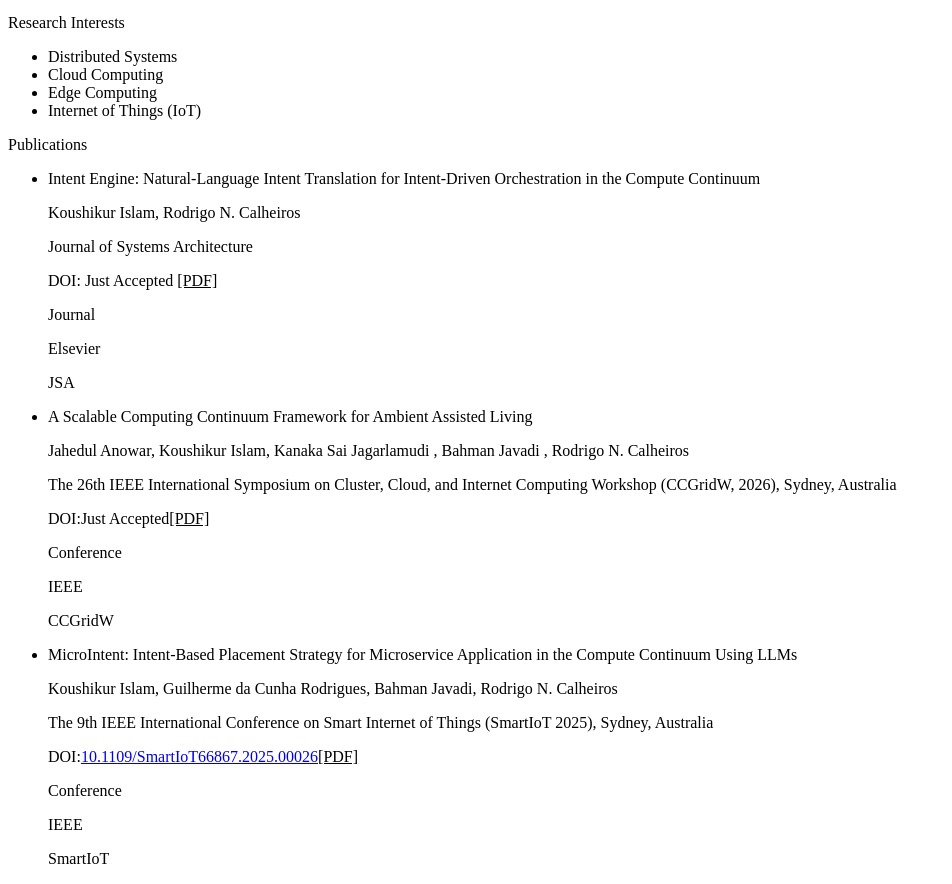
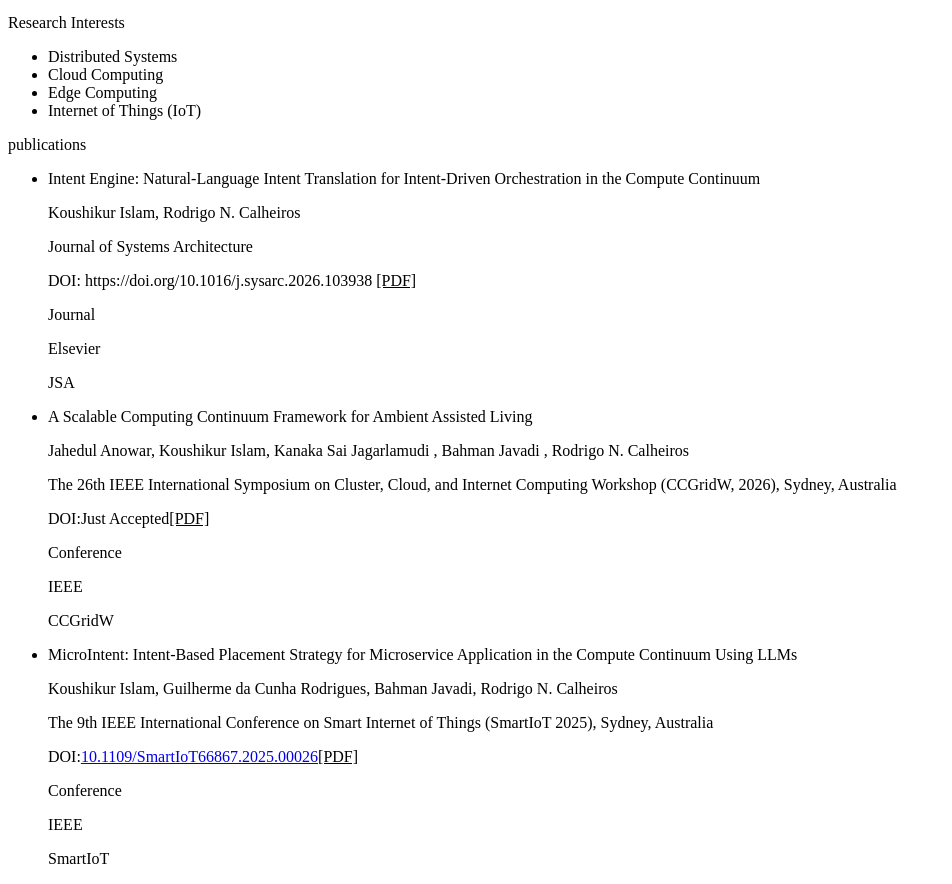
Before and after one commit to koushikur-islam/koushikur-islam.github.io, a Next.js app: page / in a window 1280 px wide. Shown: the part 1143-2027 px from the top of the page, without its empty margins (0-952 px from the left). Built offline with nearby package versions, Linux system fonts and the light colour scheme; a web font is replaced by a local one.

Commit message:
updated DOIs

```diff
--- a/components/PublicationsComponent.tsx
+++ b/components/PublicationsComponent.tsx
@@ -1,27 +1,14 @@
 import { DatabaseOutlined, CodeOutlined, LaptopOutlined, CloudOutlined, LinkOutlined } from '@ant-design/icons';
 import Image from 'next/image';
-export default function PublicationsComponent() {
+export default function PublicationsComponent(title: string) {
+    var title = "publications"
     return (< div className=''>
         <div className="limited-box">
             <div className='uppercase text-lg font-semibold pb-3 pl-5' style={{ color: 'var(--primary-color)' }}>
-                Publications
+                {title}
             </div>
             <ul className='px-5'>
-                {/* <li className='border-t border-slate-700 rounded pb-3'>
-                    <div className='mt-3'>
-                        <p className='mr font-semibold text-lg'>Assurance Interference in Intent-Driven Management: Vision and Challenges</p>
-                        <p className='my-2'> <label style={{ color: 'var(--primary-color)' }}>Koushikur Islam</label>, Schahram Dustdar, Manish Parashar</p>
-                        <p><label className='italic font-normal text-base'>IEEE Internet Computing </label></p>
-                        <p className=' mb-3 mt-2'>DOI:
-                            <a className='underline mr-3' target='_blank' href="https://ieeexplore.ieee.org/document/11311632">10.1109/SmartIoT66867.2025.00026</a>
-                            <a className='underline' style={{ color: 'var(--primary-color)' }} target='_blank' rel='noopener noreferrer' href='publications/SmartIoT2025.pdf'>[PDF] </a>
-                        </p>
-                        <p className="research-item">IEEE</p>
-                        <p className="research-item">Magazine</p>
-                        <p className="research-item">Internet Computing</p>
-                    </div>
-                </li>
-
+                {/*
                 <li className='border-t border-slate-700 rounded pb-3'>
                     <div className='mt-3'>
                         <p className='mr font-semibold text-lg'>The Compliance Illusion: Runtime Intent Assurance for Edge–Cloud Microservices Placement</p>
@@ -37,13 +24,28 @@
                     </div>
                 </li> */}
 
+                {/* <li className='border-t border-slate-700 rounded pb-3'>
+                    <div className='mt-3'>
+                        <p className='mr font-semibold text-lg'>Assurance Interference in Intent-Driven Management: Vision and Challenges</p>
+                        <p className='my-2'> <label style={{ color: 'var(--primary-color)' }}>Koushikur Islam</label>, Schahram Dustdar, Manish Parashar</p>
+                        <p><label className='italic font-normal text-base'>IEEE Internet Computing </label></p>
+                        <p className=' mb-3 mt-2'>DOI:
+                            <a className='underline mr-3' target='_blank' href="https://ieeexplore.ieee.org/document/11311632">10.1109/SmartIoT66867.2025.00026</a>
+                            <a className='underline' style={{ color: 'var(--primary-color)' }} target='_blank' rel='noopener noreferrer' href='publications/SmartIoT2025.pdf'>[PDF] </a>
+                        </p>
+                        <p className="research-item">IEEE</p>
+                        <p className="research-item">Magazine</p>
+                        <p className="research-item">Internet Computing</p>
+                    </div>
+                </li> */}
+
                 <li className='border-t border-slate-700 rounded pb-3'>
                     <div className='mt-3'>
                         <p className='mr font-semibold text-lg'>Intent Engine: Natural-Language Intent Translation for Intent-Driven Orchestration in the Compute Continuum </p>
                         <p className='my-2'> <label style={{ color: 'var(--primary-color)' }}>Koushikur Islam</label>, Rodrigo N. Calheiros</p>
                         <p><label className='italic font-normal text-base'>Journal of Systems Architecture</label></p>
                         <p className=' mb-3 mt-2'>DOI:
-                            <a className='underline ml-2 mr-4' target='_blank'> Just Accepted </a>
+                            <a className='underline ml-2 mr-4' target='_blank'> https://doi.org/10.1016/j.sysarc.2026.103938 </a>
                             <a className='' style={{ color: 'var(--primary-color)' }} target='_blank' rel='noopener noreferrer' href='publications/IntentEngine.pdf'>[PDF] </a>
                         </p>
                         <p className="research-item">Journal</p>
@@ -74,7 +76,7 @@
                         <p className='my-2'><label style={{ color: 'var(--primary-color)' }}>Koushikur Islam</label>, Guilherme da Cunha Rodrigues, Bahman Javadi, Rodrigo N. Calheiros</p>
                         <p><label className='italic font-normal text-base'>The 9th IEEE International Conference on Smart Internet of Things (SmartIoT 2025), Sydney, Australia</label></p>
                         <p className=' mb-3 mt-2'>DOI:
-                            <a className='underline ml-2 mr-4' target='_blank' href="https://ieeexplore.ieee.org/document/11311632">10.1109/SmartIoT66867.2025.00026</a>
+                            <a className='underline ml-2 mr-4' target='_blank' href="https://doi.org/10.1109/SmartIoT66867.2025.00026">10.1109/SmartIoT66867.2025.00026</a>
                             <a className='' style={{ color: 'var(--primary-color)' }} target='_blank' rel='noopener noreferrer' href='publications/SmartIoT2025.pdf'>[PDF] </a>
                         </p>
                         <p className="research-item">Conference</p>
```
